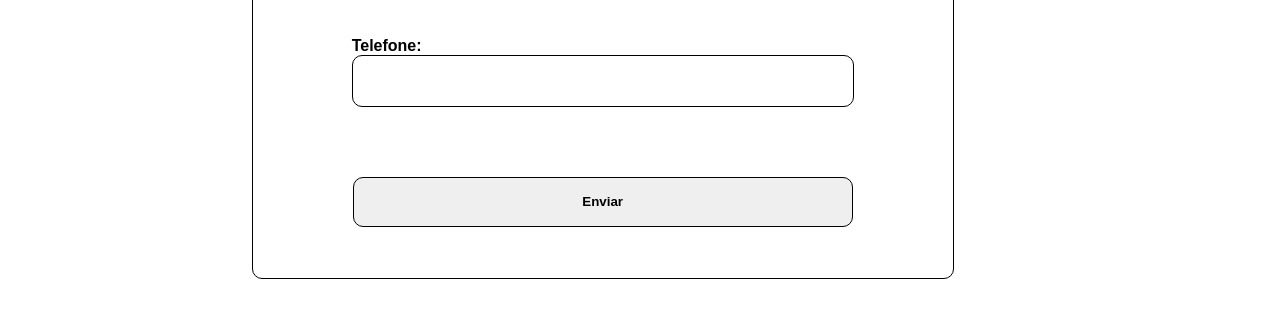
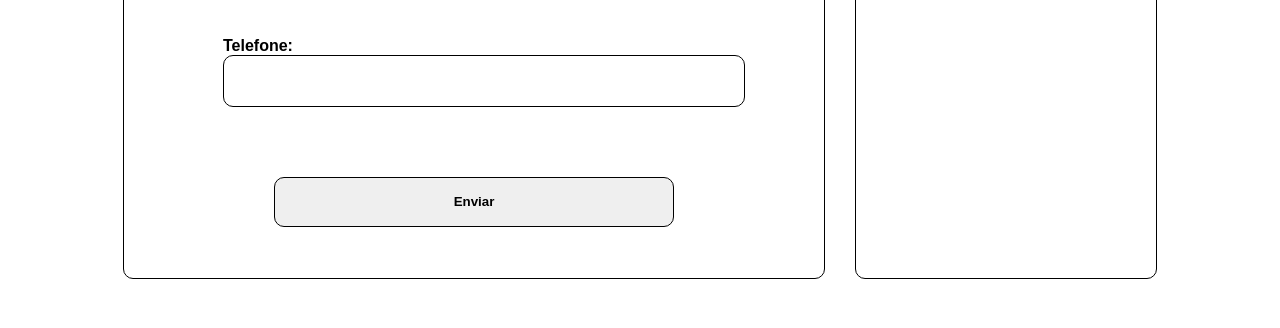
Before and after one commit to luquetaaa-stack/Projeto-Web-EMIDES, a plain HTML site: page index.html in a window 1280 px wide. Shown: the part 472-800 px from the top of the page. Drawn offline with Linux system fonts and the light colour scheme.

Commit message:
Commit do css

```diff
--- a/style.css
+++ b/style.css
@@ -9,6 +9,7 @@ body{
     align-items: center;
     justify-content: center;
     height: 100vh;
+    gap: 30px;
 }
 
 main{
@@ -27,15 +28,29 @@ main{
 
 input{
     width: 500px;
-    height: 50px;
+    height: 30px;
     border: 1px black solid;
     border-radius: 10px;
+    padding: 2%;
 }
 
 #enviar{
-    width: 500px;
+    width: 400px;
     height: 50px;
     border: 1px black solid;
     border-radius: 10px;
     margin-top: 30px;
 }
+
+#container{
+    display: flex;
+    align-items: center;
+    flex-direction: column;
+
+    gap: 10px;
+
+    height: 700px;
+    width: 300px;
+    border: 1px black solid;
+    border-radius: 10px;
+}
```
